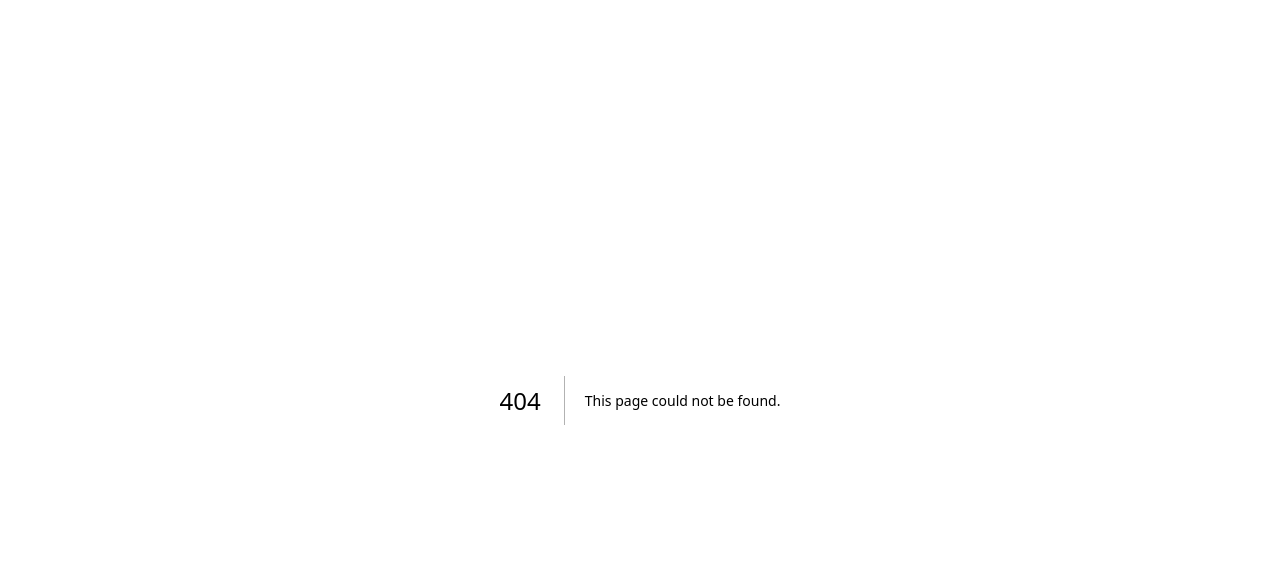
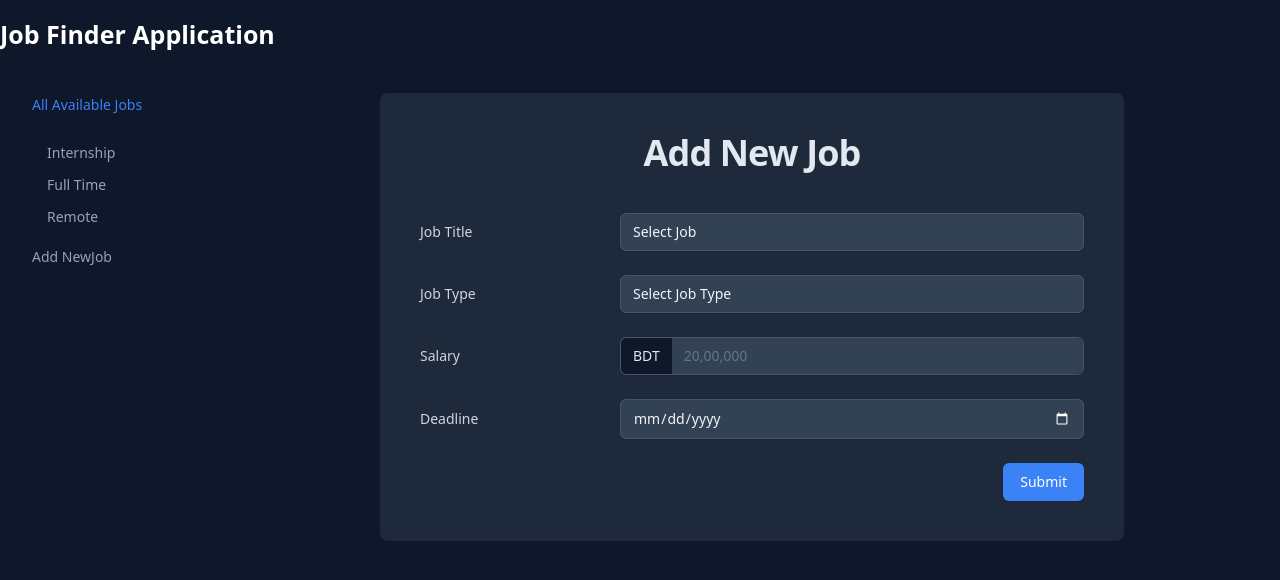
Before and after one commit to Mahfuzul-Islam55/job-finder-application, a Next.js app: page /CreateJobPage in a window 1280 px wide. Before the commit this address had no page. Shown: the top 580 px of the page. Built offline with nearby package versions, Linux system fonts and the light colour scheme.

Commit message:
creating new job

```diff
--- a/components/CreateJob.tsx
+++ b/components/CreateJob.tsx
@@ -1,6 +1,28 @@
-import React from "react";
+import { createNewJob } from "@/redux/JobSlice";
+import { useAppDispatch } from "@/redux/Store";
+import { useRouter } from "next/router";
+import React, { useState } from "react";
 
 const CreateJob = () => {
+  const [job, setJob] = useState({
+    title: "",
+    type: "",
+    salary: "",
+    deadline: "",
+  });
+  const dispatch = useAppDispatch();
+  const router = useRouter();
+  const handleChange = (
+    e: React.FormEvent<HTMLInputElement | HTMLSelectElement>
+  ) => {
+    setJob({ ...job, [e.currentTarget.name]: e.currentTarget.value });
+  };
+
+  const handleSubmit = (e: React.SyntheticEvent) => {
+    e.preventDefault();
+    dispatch(createNewJob(job));
+    router.push("/");
+  };
   return (
     <div className="max-w-[90rem] mx-auto px-4 sm:px-6 md:px-8">
       <div className="lg:pl-[14rem] mt-[5.8125rem]">
@@ -8,7 +30,7 @@ const CreateJob = () => {
           <h1 className="mb-10 text-center lws-section-title">Add New Job</h1>
 
           <div className="max-w-3xl mx-auto">
-            <form className="space-y-6">
+            <form className="space-y-6" onSubmit={handleSubmit}>
               <div className="fieldContainer">
                 <label
                   htmlFor="lws-JobTitle"
@@ -16,7 +38,12 @@ const CreateJob = () => {
                 >
                   Job Title
                 </label>
-                <select id="lws-JobTitle" name="lwsJobTitle" required>
+                <select
+                  id="lws-JobTitle"
+                  name="title"
+                  required
+                  onChange={handleChange}
+                >
                   <option value="" hidden selected>
                     Select Job
                   </option>
@@ -39,7 +66,12 @@ const CreateJob = () => {
 
               <div className="fieldContainer">
                 <label htmlFor="lws-JobType">Job Type</label>
-                <select id="lws-JobType" name="lwsJobType" required>
+                <select
+                  id="lws-JobType"
+                  name="type"
+                  required
+                  onChange={handleChange}
+                >
                   <option value="" hidden selected>
                     Select Job Type
                   </option>
@@ -55,11 +87,12 @@ const CreateJob = () => {
                   <span className="input-tag">BDT</span>
                   <input
                     type="number"
-                    name="lwsJobSalary"
+                    name="salary"
                     id="lws-JobSalary"
                     required
                     className="!rounded-l-none !border-0"
                     placeholder="20,00,000"
+                    onChange={handleChange}
                   />
                 </div>
               </div>
@@ -68,9 +101,10 @@ const CreateJob = () => {
                 <label htmlFor="lws-JobDeadline">Deadline</label>
                 <input
                   type="date"
-                  name="lwsJobDeadline"
+                  name="deadline"
                   id="lws-JobDeadline"
                   required
+                  onChange={handleChange}
                 />
               </div>
 
--- a/components/Sidebar.tsx
+++ b/components/Sidebar.tsx
@@ -1,14 +1,18 @@
 import { fetchAllJob } from "@/redux/JobSlice";
 import { useAppDispatch } from "@/redux/Store";
+import Link from "next/link";
+import { useRouter } from "next/router";
 import React from "react";
 
 const Sidebar = () => {
   const dispatch = useAppDispatch();
+  const router = useRouter();
   const handleClick = (type?: string) => {
     dispatch(fetchAllJob(type));
   };
   const handleAllJob = () => {
     dispatch(fetchAllJob());
+    if (router.route !== "/") router.push("/");
   };
   return (
     <div className="sidebar">
@@ -45,10 +49,14 @@ const Sidebar = () => {
             </ul>
           </li>
           <li>
-            <a href="/jobs" className="main-menu" id="lws-addJob-menu">
+            <Link
+              href="/CreateJobPage"
+              className="main-menu"
+              id="lws-addJob-menu"
+            >
               <i className="fa-solid fa-file-circle-plus"></i>
               <span>Add NewJob</span>
-            </a>
+            </Link>
           </li>
         </ul>
       </nav>
--- /dev/null
+++ b/pages/CreateJobPage.tsx
@@ -0,0 +1,12 @@
+import CreateJob from "@/components/CreateJob";
+import React, { Fragment } from "react";
+
+const CreateJobPage = () => {
+  return (
+    <Fragment>
+      <CreateJob />
+    </Fragment>
+  );
+};
+
+export default CreateJobPage;
--- a/pages/_app.tsx
+++ b/pages/_app.tsx
@@ -1,3 +1,5 @@
+import Navbar from "@/components/Navbar";
+import Sidebar from "@/components/Sidebar";
 import store from "@/redux/Store";
 import "@/styles/globals.css";
 import type { AppProps } from "next/app";
@@ -8,6 +10,8 @@ export default function App({ Component, pageProps }: AppProps) {
   return (
     <Fragment>
       <Provider store={store}>
+        <Navbar />
+        <Sidebar />
         <Component {...pageProps} />
       </Provider>
     </Fragment>
--- a/pages/index.tsx
+++ b/pages/index.tsx
@@ -26,8 +26,6 @@ export default function Home() {
         />
       </Head>
       <main>
-        <Navbar />
-        <Sidebar />
         <JobList />
       </main>
     </>
--- a/redux/JobAPI.ts
+++ b/redux/JobAPI.ts
@@ -1,4 +1,5 @@
 import axiosInstance from "./Axios";
+import { ICreateJobType } from "./JobType";
 
 export const getAllJob = async (type?: string) => {
   let queryString = "";
@@ -11,3 +12,8 @@ export const getAllJob = async (type?: string) => {
 
   return response.data;
 };
+
+export const addNewJob = async (data: ICreateJobType) => {
+  const response = await axiosInstance.post("/jobs", data);
+  return response.data;
+};
--- a/redux/JobSlice.ts
+++ b/redux/JobSlice.ts
@@ -1,6 +1,6 @@
 import { createAsyncThunk, createSlice, createStore } from "@reduxjs/toolkit";
-import { IInitialState, IJobType } from "./JobType";
-import { getAllJob } from "./JobAPI";
+import { ICreateJobType, IInitialState, IJobType } from "./JobType";
+import { addNewJob, getAllJob } from "./JobAPI";
 
 const initialState: IInitialState = {
   allJob: [],
@@ -13,6 +13,14 @@ export const fetchAllJob = createAsyncThunk(
   "jobs/fetchAllJob",
   async (type?: string) => {
     const response = await getAllJob(type);
+    return response;
+  }
+);
+
+export const createNewJob = createAsyncThunk(
+  "jobs/createNewJob",
+  async (data: ICreateJobType) => {
+    const response = await addNewJob(data);
     return response;
   }
 );
@@ -36,6 +44,19 @@ const jobSlice = createSlice({
         state.isError = true;
         state.error = action.error?.message;
         state.isLoading = false;
+      })
+      .addCase(createNewJob.pending, (state) => {
+        state.isLoading = true;
+        state.isError = false;
+      })
+      .addCase(createNewJob.fulfilled, (state, action) => {
+        (state.isLoading = false), (state.isError = false);
+        state.allJob.push(action.payload);
+      })
+      .addCase(createNewJob.rejected, (state, action) => {
+        state.isError = true;
+        state.error = action.error?.message;
+        state.isLoading = false;
       });
   },
 });
--- a/server/db.json
+++ b/server/db.json
@@ -41,6 +41,27 @@
       "salary": "18000",
       "deadline": "2023-12-31",
       "id": 7
+    },
+    {
+      "title": "Software Engineer",
+      "type": "Full Time",
+      "salary": "111",
+      "deadline": "2023-04-01",
+      "id": 8
+    },
+    {
+      "title": "Software Engineer",
+      "type": "Full Time",
+      "salary": "12345",
+      "deadline": "2023-04-01",
+      "id": 9
+    },
+    {
+      "title": "Software Engineer",
+      "type": "Full Time",
+      "salary": "111222333",
+      "deadline": "2023-04-01",
+      "id": 10
     }
   ]
 }
```
Also changed, not shown: redux/JobType.ts (+8 -0 lines).
